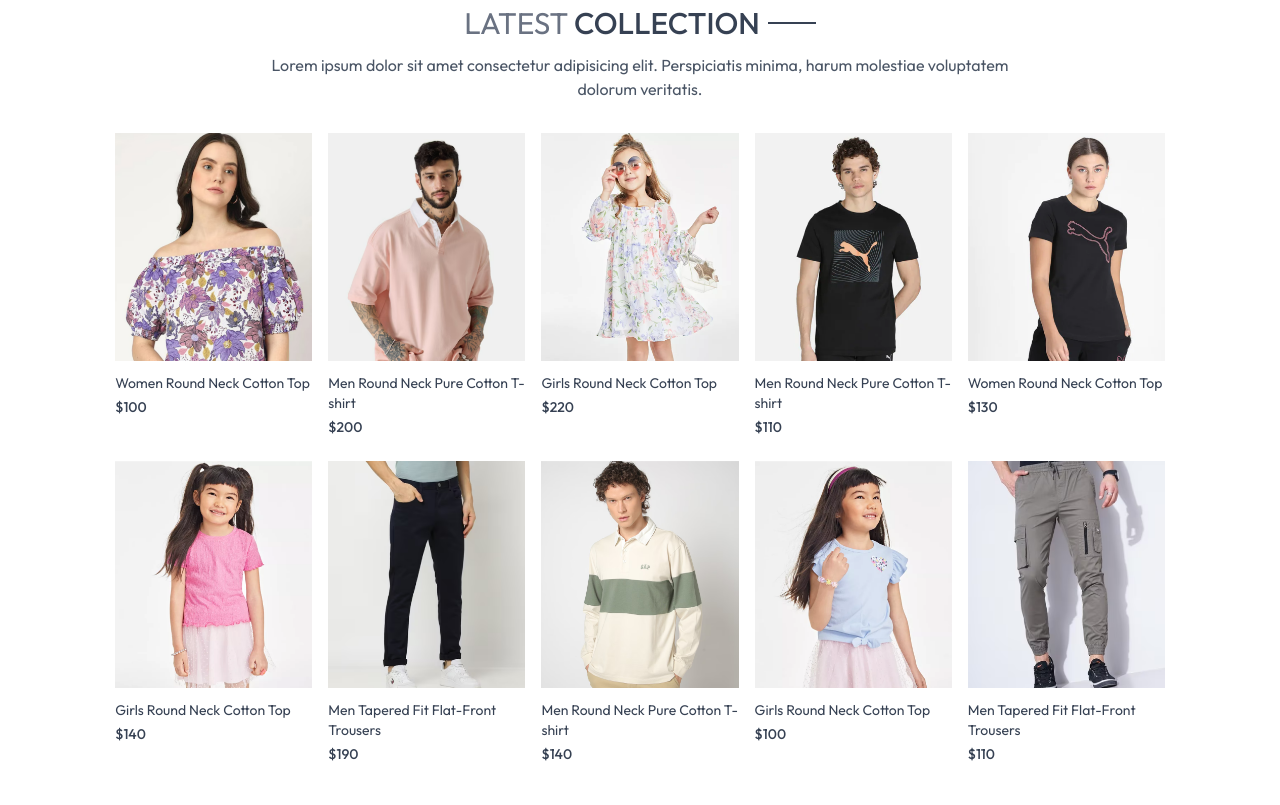
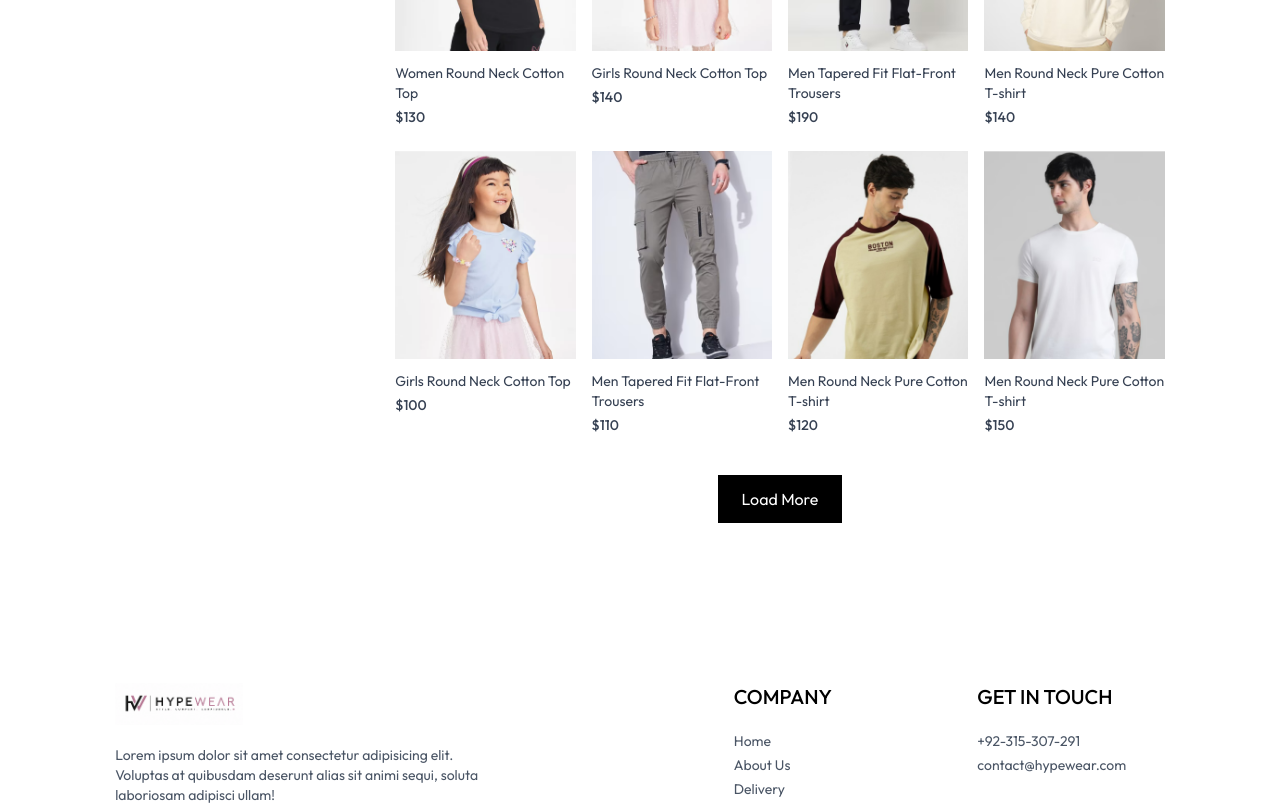
Before and after one commit to mubashirsaleem408-web/Ecommerce-Project, a React (Vite) app: page /#/collection in a window 1280 px wide. Shown: the part 660-1465 px from the top of the page. Built offline with nearby package versions, Linux system fonts and the light colour scheme.

Commit message:
Added load more functionality on collection page and add property on productItem page

```diff
--- a/package.json
+++ b/package.json
@@ -1,3 +1,4 @@
+
 {
   "name": "frontend",
   "private": true,
@@ -6,11 +7,14 @@
   "scripts": {
     "dev": "vite",
     "build": "vite build",
+    "predeploy": "npm run build",
+    "deploy": "gh-pages -d dist",
     "lint": "eslint .",
     "preview": "vite preview"
   },
   "dependencies": {
     "@tailwindcss/vite": "^4.3.0",
+    "gh-pages": "^6.3.0",
     "react": "^19.2.6",
     "react-dom": "^19.2.6",
     "react-icons": "^5.6.0",
--- a/src/Pages/Collection.jsx
+++ b/src/Pages/Collection.jsx
@@ -10,7 +10,8 @@ const Collection = () => {
   const [filterProducts, setFilterProducts] = useState([]);
   const [category, setCategory] = useState([]);
   const [subCategory, setSubCategory] = useState([]);
-  const [sortType, setSortType] = useState('relevant')
+  const [sortType, setSortType] = useState('relevant');
+  const [visibleProducts, setVisibleProducts] = useState(12);
 
   // for category filter
   const toggleCategory =(e) =>{
@@ -76,6 +77,10 @@ const Collection = () => {
   sortProducts();
  },[sortType])
 
+ useEffect(() => {
+  setVisibleProducts(12);
+ }, [category, setCategory, search, showSearch])
+
   return (
     <div className='flex flex-col sm:flex-row gap-1 sm:gap-10 pt-10 border-t border-gray-200'>
       {/* filters options */}
@@ -138,11 +143,24 @@ const Collection = () => {
 
                <div className='grid grid-cols-2 md:grid-cols-3 lg:grid-cols-4 gap-4 gap-y-6'>
                {
-                filterProducts.map((item,index)=> (
+                filterProducts.slice(0,visibleProducts).map((item,index)=> (
                   <ProductItem key={index} id={item._id} name={item.name} image={item.image} price={item.price} />
                 ))
                }
                </div>
+
+                  {
+  visibleProducts < filterProducts.length && (
+    <div className="flex justify-center mt-10">
+      <button
+        onClick={() => setVisibleProducts(prev => prev + 12)}
+        className="px-6 py-3 bg-black text-white active:bg-gray-800 cursor-pointer"
+      >
+        Load More
+      </button>
+    </div>
+  )
+}
 
             </div>
 
--- a/src/components/ProductItem.jsx
+++ b/src/components/ProductItem.jsx
@@ -9,7 +9,7 @@ const ProductItem = ({id,image,name,price}) => {
   return (
     <Link className='text-gray-700 cursor-pointer' to={`/product/${id}`}>
         <div className='overflow-hidden'>
-            <img className='hover:scale-110 transition ease-in-out' src={image[0]} alt="" />
+            <img loading="lazy"  width="300" height="400" className='hover:scale-110 transition ease-in-out' src={image[0]} alt="" />
         </div>
         <p className='pt-3 pb-1 text-sm'>{name}</p>
         <p className='text-sm font-medium'>{currency}{price}</p>
--- a/src/main.jsx
+++ b/src/main.jsx
@@ -2,13 +2,13 @@ import { StrictMode } from 'react'
 import { createRoot } from 'react-dom/client'
 import './index.css'
 import App from './App.jsx'
-import { BrowserRouter } from 'react-router-dom'
+import { BrowserRouter, HashRouter } from 'react-router-dom'
 import ShopContextProvider from './context/shopContext.jsx'
 
 createRoot(document.getElementById('root')).render(
-  <BrowserRouter>
+  <HashRouter>
   <ShopContextProvider>
     <App />
   </ShopContextProvider>
-  </BrowserRouter>,
+  </HashRouter>,
 )
--- a/vite.config.js
+++ b/vite.config.js
@@ -5,4 +5,5 @@ import tailwindcss from '@tailwindcss/vite'
 // https://vite.dev/config/
 export default defineConfig({
   plugins: [react(),tailwindcss()],
+  base: "/Ecommerce-Project",
 })
```
Also changed, not shown: 1 other file (tests, documents, lock files or other folders).
